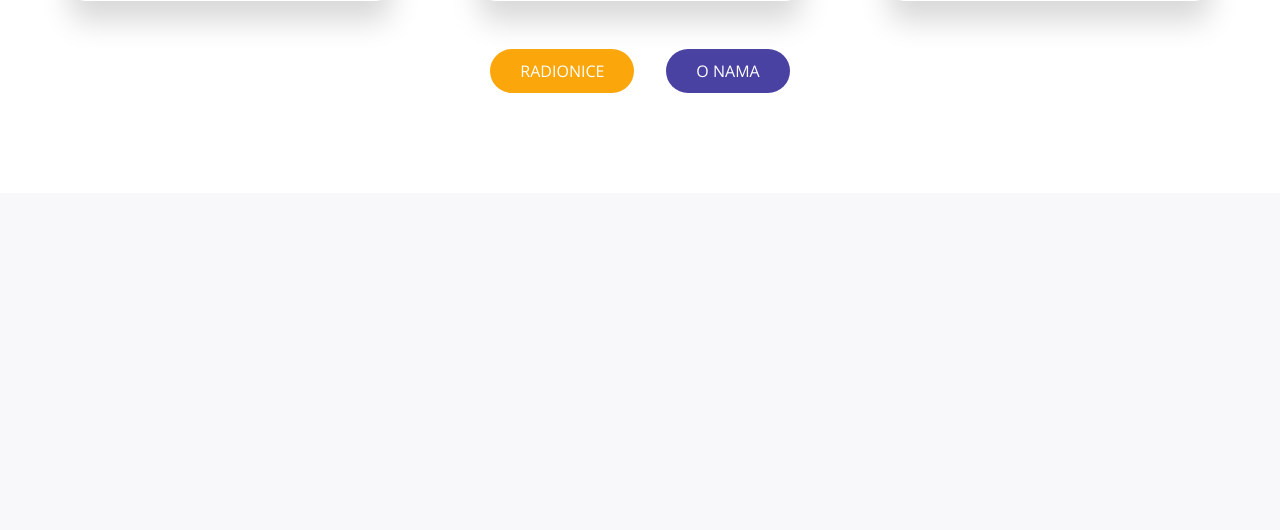
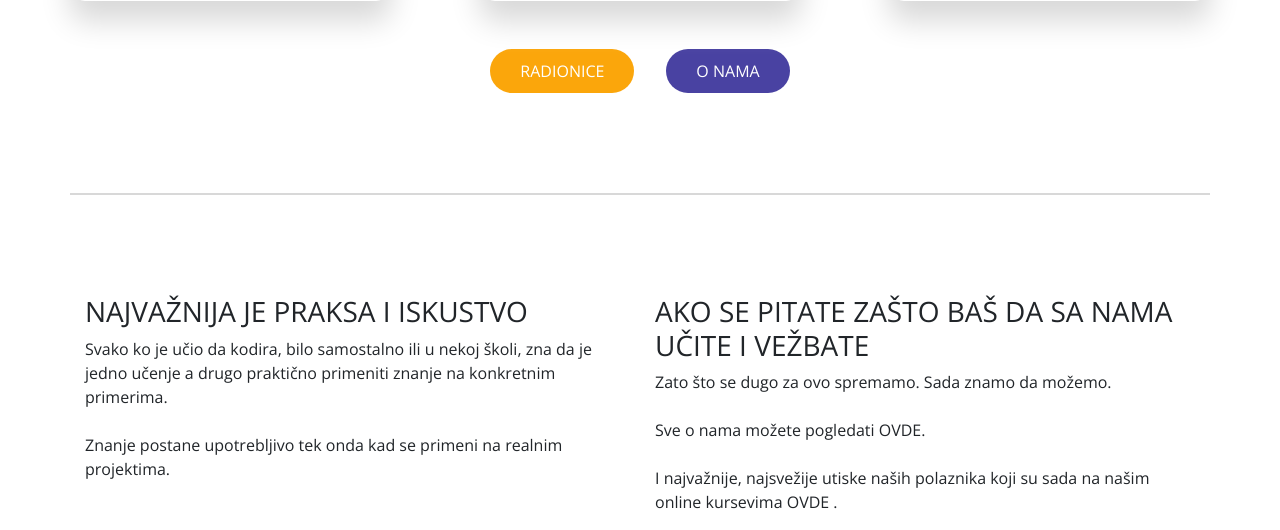
Before and after one commit to slobodanmiric/webcon.rs, a PHP site: page / in a window 1280 px wide. Shown: the part 1909-2439 px from the top of the page. Before the commit the page ends 2002 px from the top, so only its background shows below. Run offline with PHP 8.4, Linux system fonts and the light colour scheme; some libraries are stand-ins or nearby versions.

Commit message:
onama sekcija

```diff
--- a/index.html
+++ b/index.html
@@ -129,6 +129,27 @@
         </div>
     </section>
 
+    <!-- onama -->
+    <section class="onama">
+        <div class="container">
+            <div class="row">
+                <div class="col-md-6">
+                    <h3>NAJVAŽNIJA JE PRAKSA I ISKUSTVO </h3>
+                    <p>Svako ko je učio da kodira, bilo samostalno ili u nekoj školi, zna da je jedno učenje a drugo praktično primeniti znanje na konkretnim primerima. <br><br>
+                    Znanje postane upotrebljivo tek onda kad se primeni na realnim projektima. </p>
+                </div>
+                <div class="col-md-6">
+                    <h3>AKO SE PITATE ZAŠTO BAŠ DA SA NAMA UČITE I VEŽBATE</h3>
+                    <p>Zato što se dugo za ovo spremamo. Sada znamo da možemo. <br><br>
+                    Sve o nama možete pogledati  OVDE.
+                    <br><br>
+                    I najvažnije, najsvežije utiske naših polaznika koji su sada na našim online kursevima OVDE .
+                    </p>
+                </div>
+            </div>
+        </div>
+    </section>
+
 
     <!-- Option 2: jQuery, Popper.js, and Bootstrap JS -->
     <script src="https://code.jquery.com/jquery-3.5.1.slim.min.js" integrity="sha384-DfXdz2htPH0lsSSs5nCTpuj/zy4C+OGpamoFVy38MVBnE+IbbVYUew+OrCXaRkfj" crossorigin="anonymous"></script>
--- a/style.css
+++ b/style.css
@@ -8,6 +8,7 @@
     --text: #878787;
     --gray: #1f242a;
     --shadow: #d8d8d8;
+    --lightGray: #e3e3ef;
     --fontFamily: 'Open Sans', sans-serif;
     --fontSize: 16px;
     --transition: .4s ease;
@@ -111,7 +112,7 @@ header
 uvod
 ***************/
 .uvod {
-    padding: 50px 0 100px;
+    padding: 50px 0;
 }
 .uvod .box {
     box-shadow: 0 20px 30px var(--shadow);
@@ -151,3 +152,17 @@ uvod
 .uvod .prviRed {
     margin-bottom: 80px;
 }
+/***************
+onama
+***************/
+.onama::before {
+    display: block;
+    content: "";
+    height: 2px;
+    max-width: 1140px;
+    background: var(--shadow);
+    margin: 50px auto;
+}
+.onama .container {
+    margin-top: 100px;
+}
```
